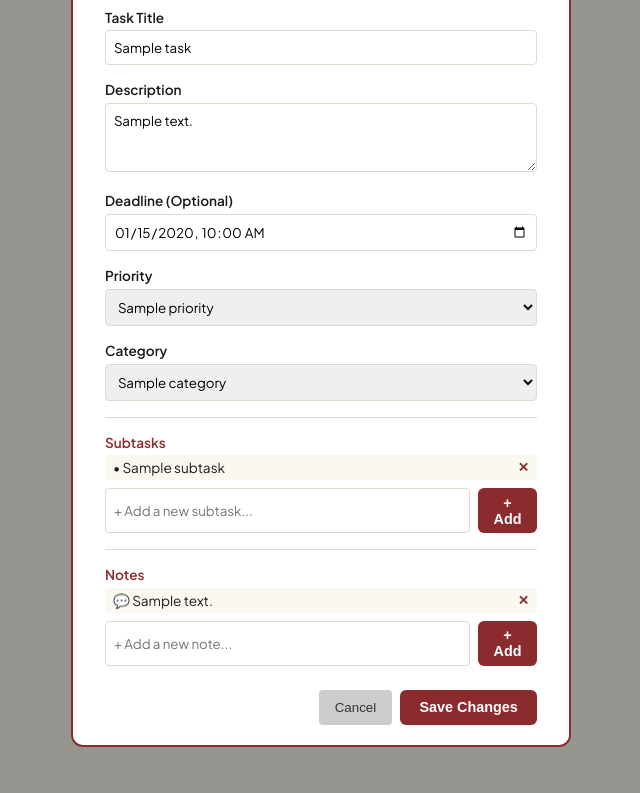
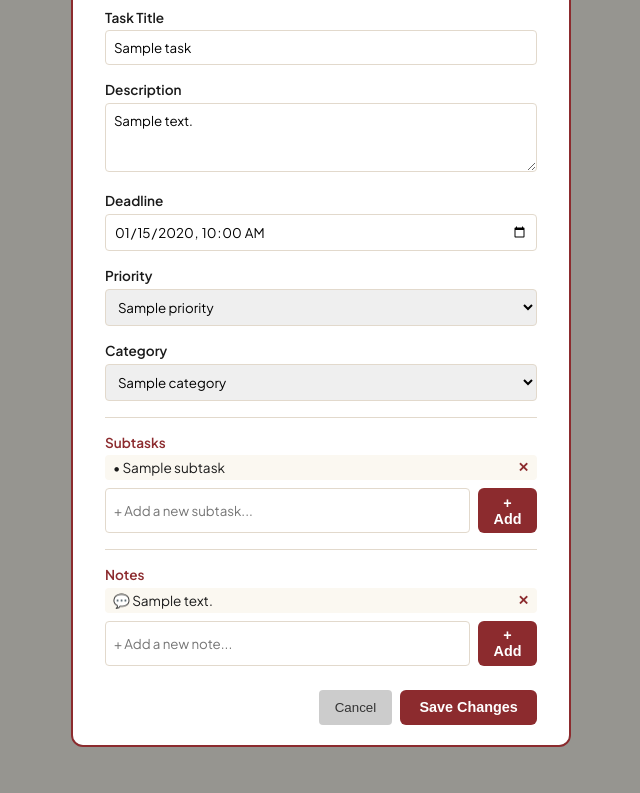
Before and after one commit to QTaqua/Hangarin, a Django app: template hangarin_project/templates/hangarin/task_board.html in a window 1280 px wide, after a click on "✏️". Shown: the part 119-912 px from the top of the page, without its empty margins (319-959 px from the left). Run offline with Django 3.2, Linux system fonts and the light colour scheme; the template is opened without the code that fills it: most values are stand-ins (such as "Sample title", 1, 10 or a date in 2020).

Commit message:
making deadline required again in view and html

```diff
--- a/hangarin_project/hangarin/views.py
+++ b/hangarin_project/hangarin/views.py
@@ -73,7 +73,7 @@ def task_board(request):
             priority_id = request.POST.get('priority')
             category_id = request.POST.get('category')
 
-            if title and priority_id and category_id:
+            if title and priority_id and category_id and deadline_raw:
                 priority = get_object_or_404(Priority, id=priority_id)
                 category = get_object_or_404(Category, id=category_id)
                 deadline = parse_deadline(deadline_raw)
--- a/hangarin_project/templates/hangarin/task_board.html
+++ b/hangarin_project/templates/hangarin/task_board.html
@@ -451,8 +451,8 @@
                                     </div>
 
                                     <div class="form-group">
-                                        <label>Deadline (Optional)</label>
-                                        <input type="datetime-local" name="deadline" value="{% if task.deadline %}{{ task.deadline|date:'Y-m-d\TH:i' }}{% endif %}">
+                                        <label>Deadline</label>
+                                        <input type="datetime-local" name="deadline" value="{% if task.deadline %}{{ task.deadline|date:'Y-m-d\TH:i' }}{% endif %}" required>
                                     </div>
 
                                     <div class="form-group">
@@ -542,8 +542,8 @@
                 </div>
 
                 <div class="form-group">
-                    <label>Deadline (Optional)</label>
-                    <input type="datetime-local" name="deadline">
+                    <label>Deadline</label>
+                    <input type="datetime-local" name="deadline" required>
                 </div>
 
                 <div class="form-group">
```
